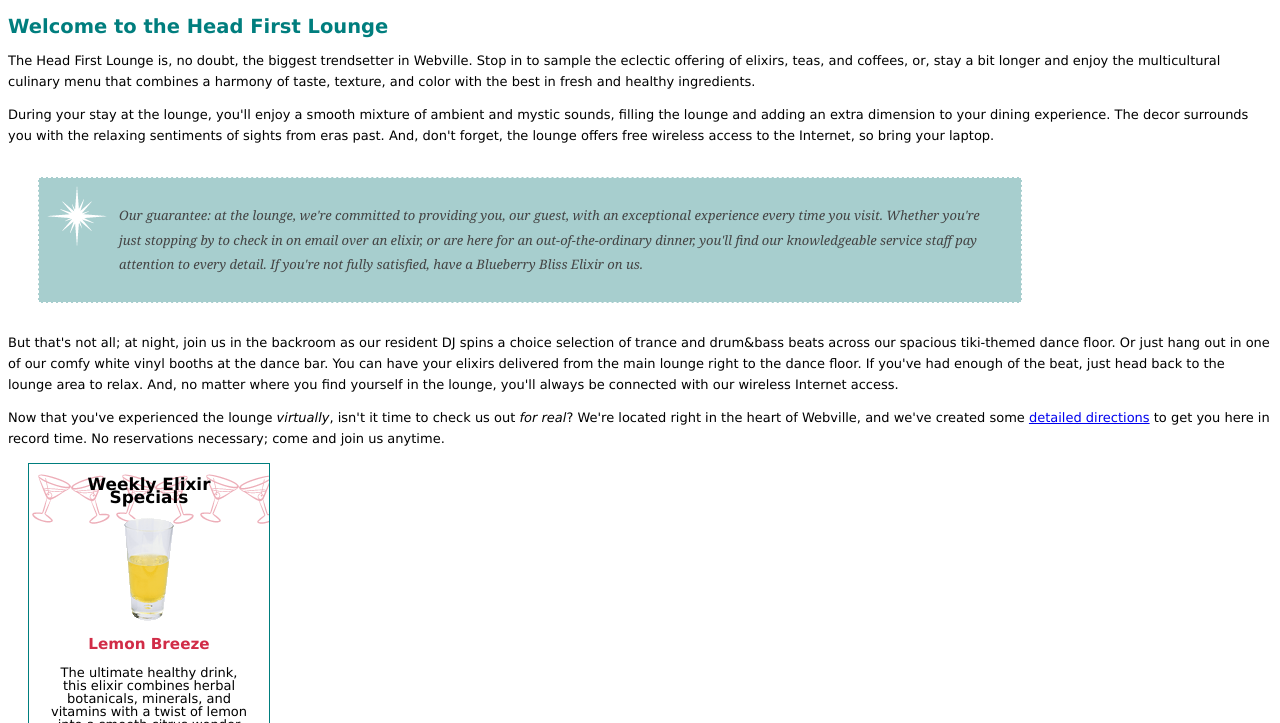
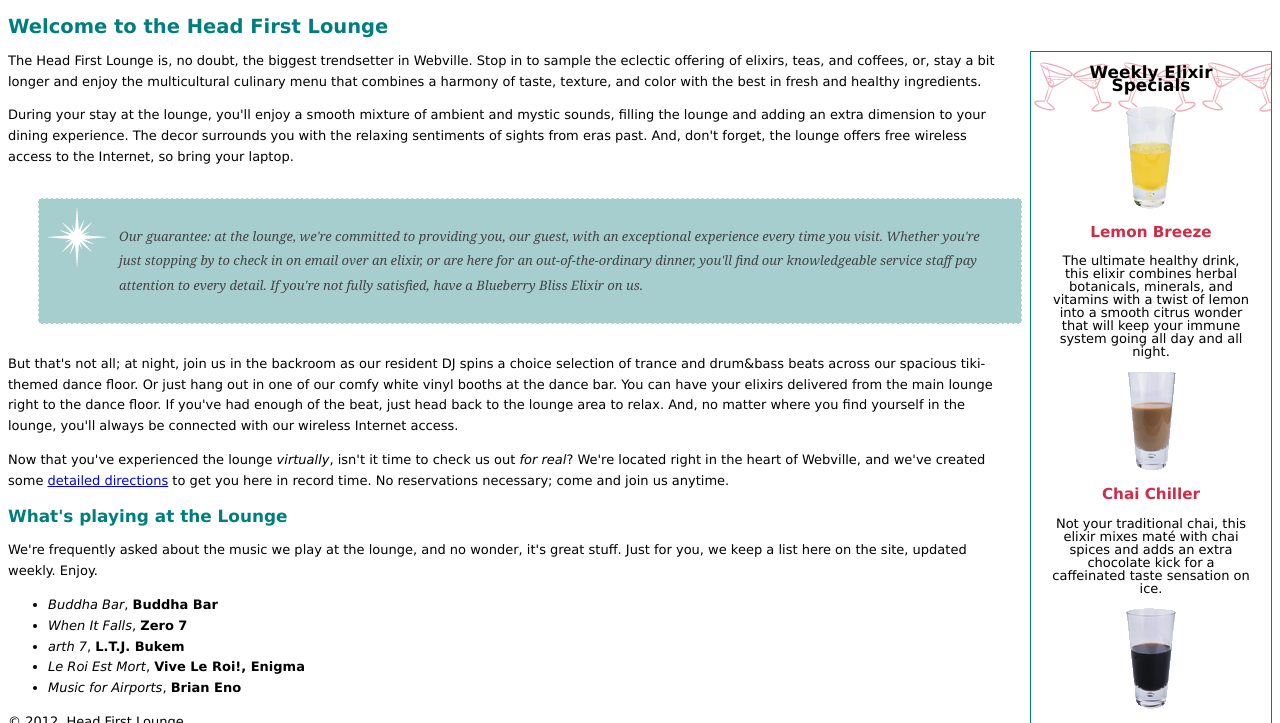
Before and after one commit to LGH-NotFamous/learnhtmlcss, a plain HTML site: page chapter10/lounge/lounge.html in a window 1280 px wide. Shown: the part 213-936 px from the top of the page. Drawn offline with Linux system fonts and the light colour scheme.

Commit message:
chapter 10 completed

```diff
--- a/chapter10/lounge/lounge.css
+++ b/chapter10/lounge/lounge.css
@@ -52,6 +52,8 @@ h2 {
   background-repeat: repeat-x;
 
   line-height: 1em;
+
+  float: right;
 }
 
 #elixirs h2 {
@@ -61,3 +63,24 @@ h2 {
 #elixirs h3 {
   color: #d12c47;
 }
+
+.cd {
+  font-style: italic;
+}
+
+.artist {
+  font-weight: bold;
+}
+
+#elixirs a:link {
+  color: #007e7e;
+}
+
+#elixirs a:visited {
+  color: #333333;
+}
+
+#elixirs a:hover {
+  background: #f88396;
+  color: #0d5353;
+}
--- a/chapter10/lounge/lounge.html
+++ b/chapter10/lounge/lounge.html
@@ -10,39 +10,6 @@
 <body>
   <p><img src="images/logo.gif" alt="Head First Lounge"></p>
   <h1>Welcome to the Head First Lounge</h1>
-  <p>
-    The Head First Lounge is, no doubt, the biggest trendsetter in Webville. Stop in to sample the eclectic offering of elixirs,
-    teas, and coffees, or, stay a bit longer and enjoy the multicultural culinary menu that combines a harmony of taste,
-    texture, and color with the best in fresh and healthy ingredients.
-  </p>
-
-  <p>
-    During your stay at the lounge, you'll enjoy a smooth mixture of ambient and mystic sounds, filling the lounge and adding
-    an extra dimension to your dining experience. The decor surrounds you with the relaxing sentiments of sights from eras
-    past. And, don't forget, the lounge offers free wireless access to the Internet, so bring your laptop.
-  </p>
-
-  <p id="guarantee">
-    Our guarantee: at the lounge, we're committed to providing you, our guest, with an exceptional experience every time you
-    visit. Whether you're just stopping by to check in on email over an elixir, or are here for an out-of-the-ordinary dinner,
-    you'll find our knowledgeable service staff pay attention to every detail. If you're not fully satisfied, have a Blueberry
-    Bliss Elixir on us.
-  </p>
-
-  <p>
-    But that's not all; at night, join us in the backroom as our resident DJ spins a choice selection of trance and drum&amp;bass
-    beats across our spacious tiki-themed dance floor. Or just hang out in one of our comfy white vinyl booths at the dance
-    bar. You can have your elixirs delivered from the main lounge right to the dance floor. If you've had enough of the beat,
-    just head back to the lounge area to relax. And, no matter where you find yourself in the lounge, you'll always be connected
-    with our wireless Internet access.
-  </p>
-
-  <p>
-    Now that you've experienced the lounge <em>virtually</em>, isn't it time to check us out <em>for real</em>? We're located
-    right in the heart of Webville, and we've created some
-    <a href="about/directions.html" title="Detailed Directions to the Lounge">detailed directions</a> to get you here in
-    record time. No reservations necessary; come and join us anytime.
-  </p>
 
   <div id="elixirs">
     <h2>Weekly Elixir Specials</h2>
@@ -78,6 +45,41 @@
       <a href="beverages/elixir.html" title="Head First Lounge Elixirs">elixirs</a>.
     </p>
   </div>
+  <p>
+    The Head First Lounge is, no doubt, the biggest trendsetter in Webville. Stop in to sample the eclectic offering of elixirs,
+    teas, and coffees, or, stay a bit longer and enjoy the multicultural culinary menu that combines a harmony of taste,
+    texture, and color with the best in fresh and healthy ingredients.
+  </p>
+
+  <p>
+    During your stay at the lounge, you'll enjoy a smooth mixture of ambient and mystic sounds, filling the lounge and adding
+    an extra dimension to your dining experience. The decor surrounds you with the relaxing sentiments of sights from eras
+    past. And, don't forget, the lounge offers free wireless access to the Internet, so bring your laptop.
+  </p>
+
+  <p id="guarantee">
+    Our guarantee: at the lounge, we're committed to providing you, our guest, with an exceptional experience every time you
+    visit. Whether you're just stopping by to check in on email over an elixir, or are here for an out-of-the-ordinary dinner,
+    you'll find our knowledgeable service staff pay attention to every detail. If you're not fully satisfied, have a Blueberry
+    Bliss Elixir on us.
+  </p>
+
+  <p>
+    But that's not all; at night, join us in the backroom as our resident DJ spins a choice selection of trance and drum&amp;bass
+    beats across our spacious tiki-themed dance floor. Or just hang out in one of our comfy white vinyl booths at the dance
+    bar. You can have your elixirs delivered from the main lounge right to the dance floor. If you've had enough of the beat,
+    just head back to the lounge area to relax. And, no matter where you find yourself in the lounge, you'll always be connected
+    with our wireless Internet access.
+  </p>
+
+  <p>
+    Now that you've experienced the lounge <em>virtually</em>, isn't it time to check us out <em>for real</em>? We're located
+    right in the heart of Webville, and we've created some
+    <a href="about/directions.html" title="Detailed Directions to the Lounge">detailed directions</a> to get you here in
+    record time. No reservations necessary; come and join us anytime.
+  </p>
+
+
 
   <h2>What's playing at the Lounge</h2>
   <p>
@@ -85,11 +87,11 @@
     here on the site, updated weekly. Enjoy.
   </p>
   <ul>
-    <li>Buddha Bar, Claude Challe</li>
-    <li>When It Falls, Zero 7</li>
-    <li>Earth 7, L.T.J. Bukem</li>
-    <li>Le Roi Est Mort, Vive Le Roi!, Enigma</li>
-    <li>Music for Airports, Brian Eno</li>
+    <li><span class="cd">Buddha Bar</span>, <span class="artist">Buddha Bar</span></li>
+    <li><span class="cd">When It Falls</span>, <span class="artist">Zero 7</span></li>
+    <li><span class="cd">arth 7</span>, <span class="artist">L.T.J. Bukem</span></li>
+    <li><span class="cd">Le Roi Est Mort</span>, <span class="artist">Vive Le Roi!, Enigma</span></li>
+    <li><span class="cd">Music for Airports</span>, <span class="artist">Brian Eno</span></li>
   </ul>
 
   <p id="footer">
```
